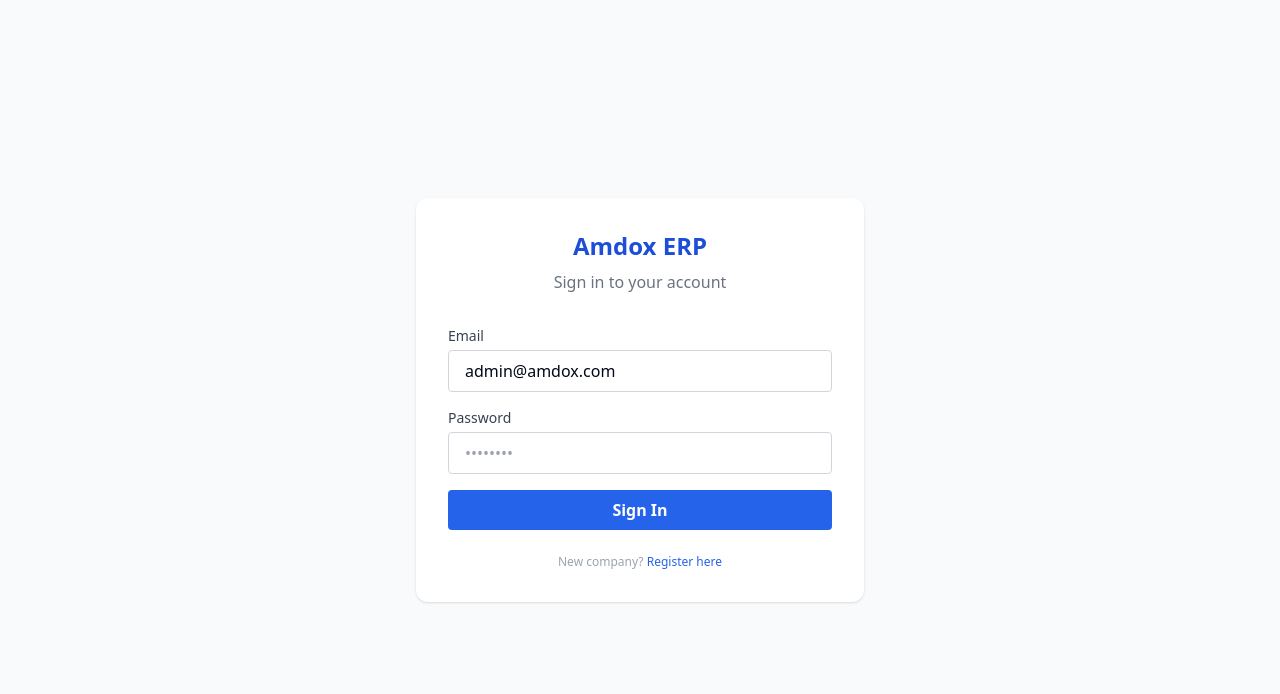
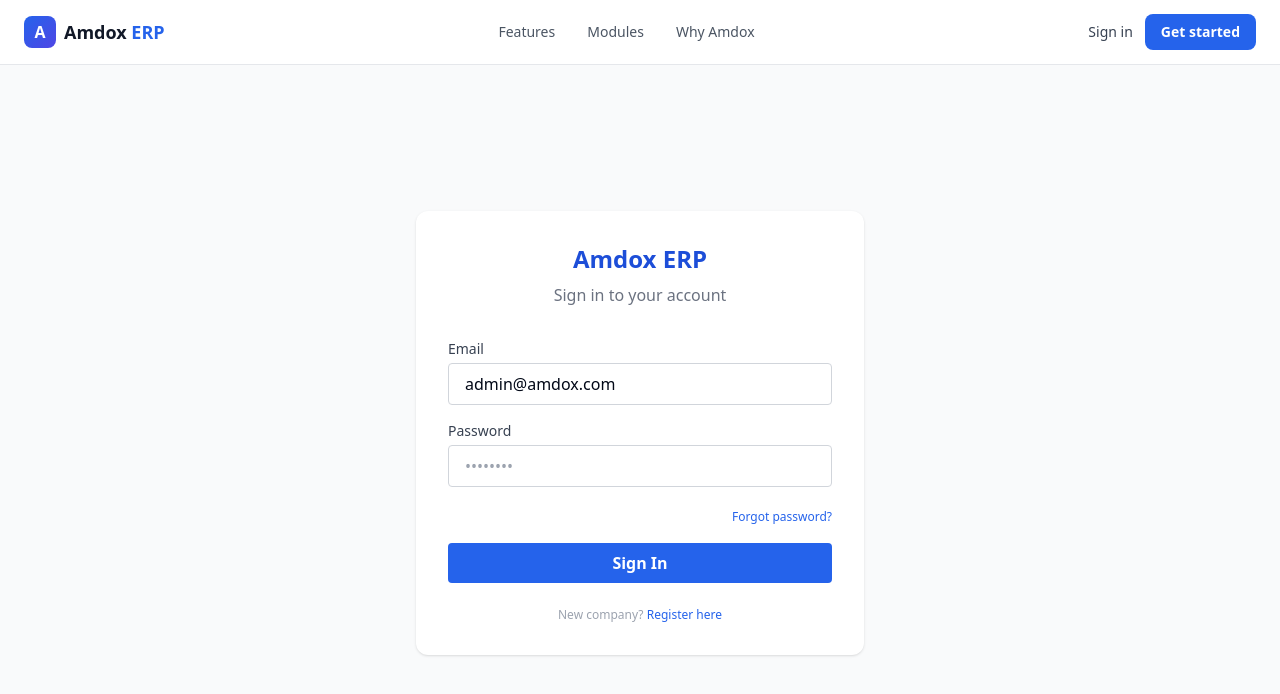
Before and after one commit to Shubhanjali801/amdox-erp, a React (Vite) app in the folder frontend/: page /login in a window 1280 px wide. Shown: the top 694 px of the page. Built offline with nearby package versions, Linux system fonts and the light colour scheme; no server answers.

Commit message:
fix(auth): modify App.tsx pages/Login.tsx pages/Register.tsx services/authService.ts

```diff
--- a/frontend/src/App.tsx
+++ b/frontend/src/App.tsx
@@ -4,8 +4,11 @@ import Layout from './components/common/Layout'
 import PrivateRoute from './components/Auth/PrivateRoute'
 
 // Eagerly loaded
+import Landing from './pages/Landing'
 import Login from './pages/Login'
 import Register from './pages/Register'
+import ForgotPassword from './pages/ForgotPassword'
+import ResetPassword from './pages/ResetPassword'
 import NotFound from './pages/NotFound'
 
 // Lazy-loaded pages
@@ -57,13 +60,15 @@ export default function App() {
   return (
     <Routes>
       {/* Public */}
+      <Route path="/" element={<Landing />} />
       <Route path="/login" element={<Login />} />
       <Route path="/register" element={<Register />} />
+      <Route path="/forgot-password" element={<ForgotPassword />} />
+      <Route path="/reset-password" element={<ResetPassword />} />
 
       {/* Protected — requires JWT, rendered inside Layout shell */}
       <Route element={<PrivateRoute />}>
         <Route element={<ProtectedLayout />}>
-          <Route path="/" element={<Navigate to="/dashboard" replace />} />
           <Route path="/dashboard" element={<Dashboard />} />
 
           {/* Finance */}
--- a/frontend/src/pages/Login.tsx
+++ b/frontend/src/pages/Login.tsx
@@ -5,6 +5,7 @@ import { zodResolver } from '@hookform/resolvers/zod'
 import { z } from 'zod'
 import toast from 'react-hot-toast'
 import { authService } from '../services/authService'
+import PublicNavbar from '../components/common/PublicNavbar'
 
 const schema = z.object({
   email: z.string().email('Enter a valid email'),
@@ -34,7 +35,9 @@ export default function Login() {
   }
 
   return (
-    <div className="min-h-screen flex items-center justify-center bg-gray-50">
+    <div className="min-h-screen flex flex-col bg-gray-50">
+      <PublicNavbar />
+      <div className="flex-1 flex items-center justify-center px-4">
       <div className="max-w-md w-full bg-white rounded-xl shadow p-8">
         <h1 className="text-2xl font-bold text-center text-blue-700 mb-2">Amdox ERP</h1>
         <p className="text-center text-gray-500 mb-8">Sign in to your account</p>
@@ -62,6 +65,16 @@ export default function Login() {
             {errors.password && <p className="text-red-500 text-xs mt-1">{errors.password.message}</p>}
           </div>
 
+          <div className="text-right">
+            <button
+              type="button"
+              onClick={() => navigate('/forgot-password')}
+              className="text-xs text-blue-600 hover:underline"
+            >
+              Forgot password?
+            </button>
+          </div>
+
           <button
             type="submit"
             disabled={submitting}
@@ -78,6 +91,7 @@ export default function Login() {
           </button>
         </p>
       </div>
+      </div>
     </div>
   )
 }
--- a/frontend/src/pages/Register.tsx
+++ b/frontend/src/pages/Register.tsx
@@ -5,6 +5,7 @@ import { zodResolver } from '@hookform/resolvers/zod'
 import { z } from 'zod'
 import toast from 'react-hot-toast'
 import { authService } from '../services/authService'
+import PublicNavbar from '../components/common/PublicNavbar'
 
 const schema = z.object({
   companyName: z.string().min(2, 'Company name is required'),
@@ -38,7 +39,9 @@ export default function Register() {
   const field = 'w-full px-4 py-2 rounded border border-gray-300 focus:ring-2 focus:ring-blue-500 focus:outline-none'
 
   return (
-    <div className="min-h-screen flex items-center justify-center bg-gray-50 py-8">
+    <div className="min-h-screen flex flex-col bg-gray-50">
+      <PublicNavbar />
+      <div className="flex-1 flex items-center justify-center px-4 py-8">
       <div className="max-w-md w-full bg-white rounded-xl shadow p-8">
         <h1 className="text-2xl font-bold text-center text-blue-700 mb-2">Amdox ERP</h1>
         <p className="text-center text-gray-500 mb-8">Register your company</p>
@@ -83,6 +86,7 @@ export default function Register() {
           </button>
         </p>
       </div>
+      </div>
     </div>
   )
 }
--- a/frontend/src/services/authService.ts
+++ b/frontend/src/services/authService.ts
@@ -59,6 +59,14 @@ export const authService = {
     }
   },
 
+  async forgotPassword(email: string): Promise<void> {
+    await api.post('/auth/forgot-password', { email });
+  },
+
+  async resetPassword(token: string, newPassword: string): Promise<void> {
+    await api.post('/auth/reset-password', { token, newPassword });
+  },
+
   getCurrentUser(): AuthUser | null {
     const raw = localStorage.getItem('user');
     return raw ? JSON.parse(raw) : null;
```
